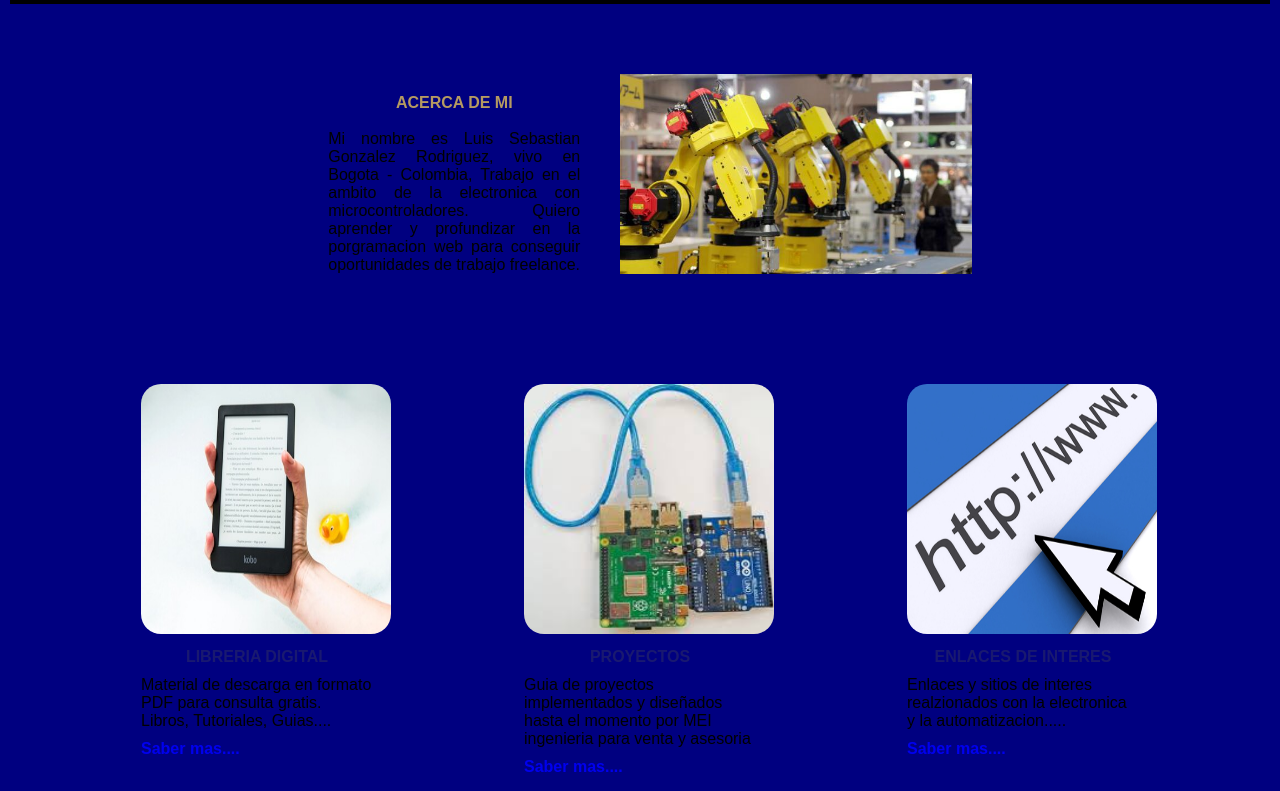
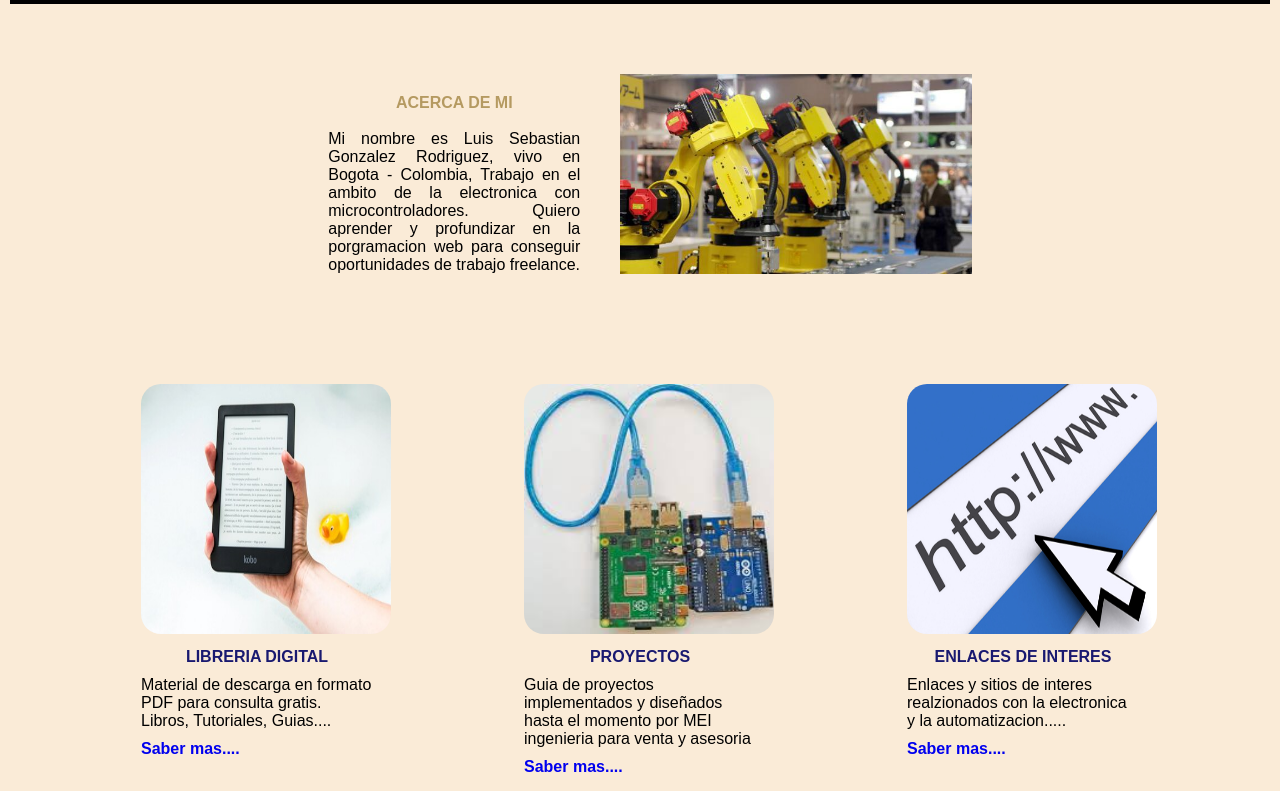
Before and after one commit to Lsgrsebas/mirepositorioremoto, a plain HTML site: page index.html in a window 1280 px wide. Shown: the part 137-928 px from the top of the page. Drawn offline with Linux system fonts and the light colour scheme.

Commit message:
cambio color de fondo

```diff
--- a/nuevo1.css
+++ b/nuevo1.css
@@ -14,7 +14,7 @@
 }
 
 body {
-    background-color: navy;
+    background-color: antiquewhite;
 }
 
                                 /******************* CONFIGURACION INICIAL *********************/
```
